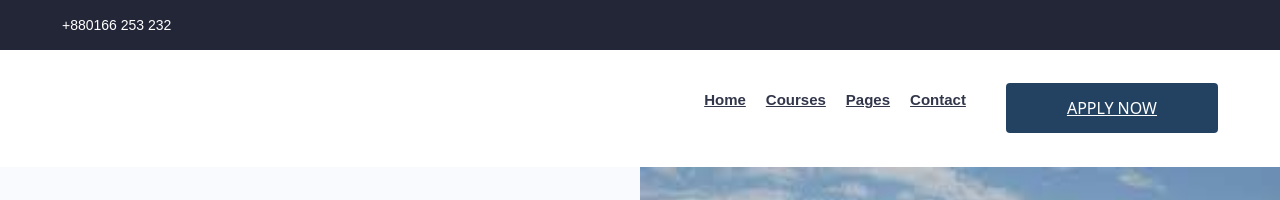
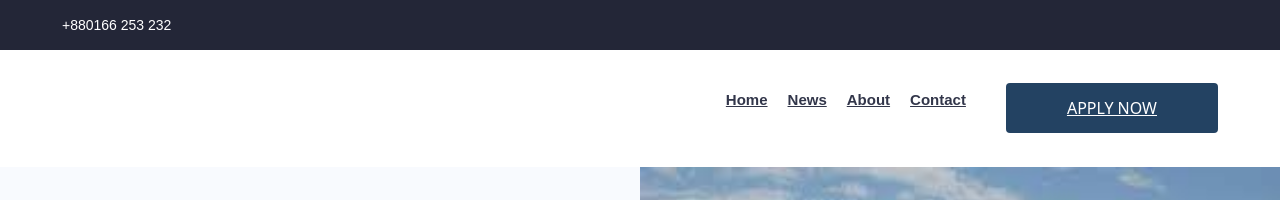
Before and after one commit to azamkhon590/vue_project_1, a Vue app in the folder vue/: page / in a window 1280 px wide. Shown: the top 200 px of the page. Built offline with nearby package versions, Linux system fonts and the light colour scheme.

Commit message:
Front_15

```diff
--- a/vue/src/App.vue
+++ b/vue/src/App.vue
@@ -34,13 +34,9 @@ import { RouterLink, RouterView } from "vue-router";
                   <div class="main-menu d-none d-lg-block">
                     <nav>
                       <ul id="navigation">
-                        <li><a href="index.html">home</a></li>
-                        <li><a href="Courses.html">Courses</a></li>
-
-                        <li>
-                          <a href="#">pages</a>
-                          <ul class="submenu"></ul>
-                        </li>
+                        <li><a href="index.html">Home</a></li>
+                        <li><a href="Courses.html">News</a></li>
+                        <li><a href="#">About</a></li>
                         <li><a href="contact.html">Contact</a></li>
                       </ul>
                     </nav>
--- a/vue/src/router/index.js
+++ b/vue/src/router/index.js
@@ -2,6 +2,8 @@ import { createRouter, createWebHistory } from 'vue-router';
 import NewsListView from '@/views/NewsListView.vue';
 import NewsSingleView from '@/views/NewsSingleView.vue';
 import MainPageView from '@/views/MainPageView.vue';
+import ContactPageView from '@/views/ContactPageView.vue';
+import InfoPageView from '@/views/InfoPageView.vue';
 
 const router = createRouter({
   history: createWebHistory(import.meta.env.BASE_URL),
@@ -17,6 +19,16 @@ const router = createRouter({
       component: NewsSingleView
     },
     {
+      path: '/contact',
+      name: 'contact',
+      component: ContactPageView
+    },
+    {
+      path: '/about',
+      name: 'about',
+      component: InfoPageView
+    },
+    {
       path: '/',
       name: 'main',
       component: MainPageView
```
